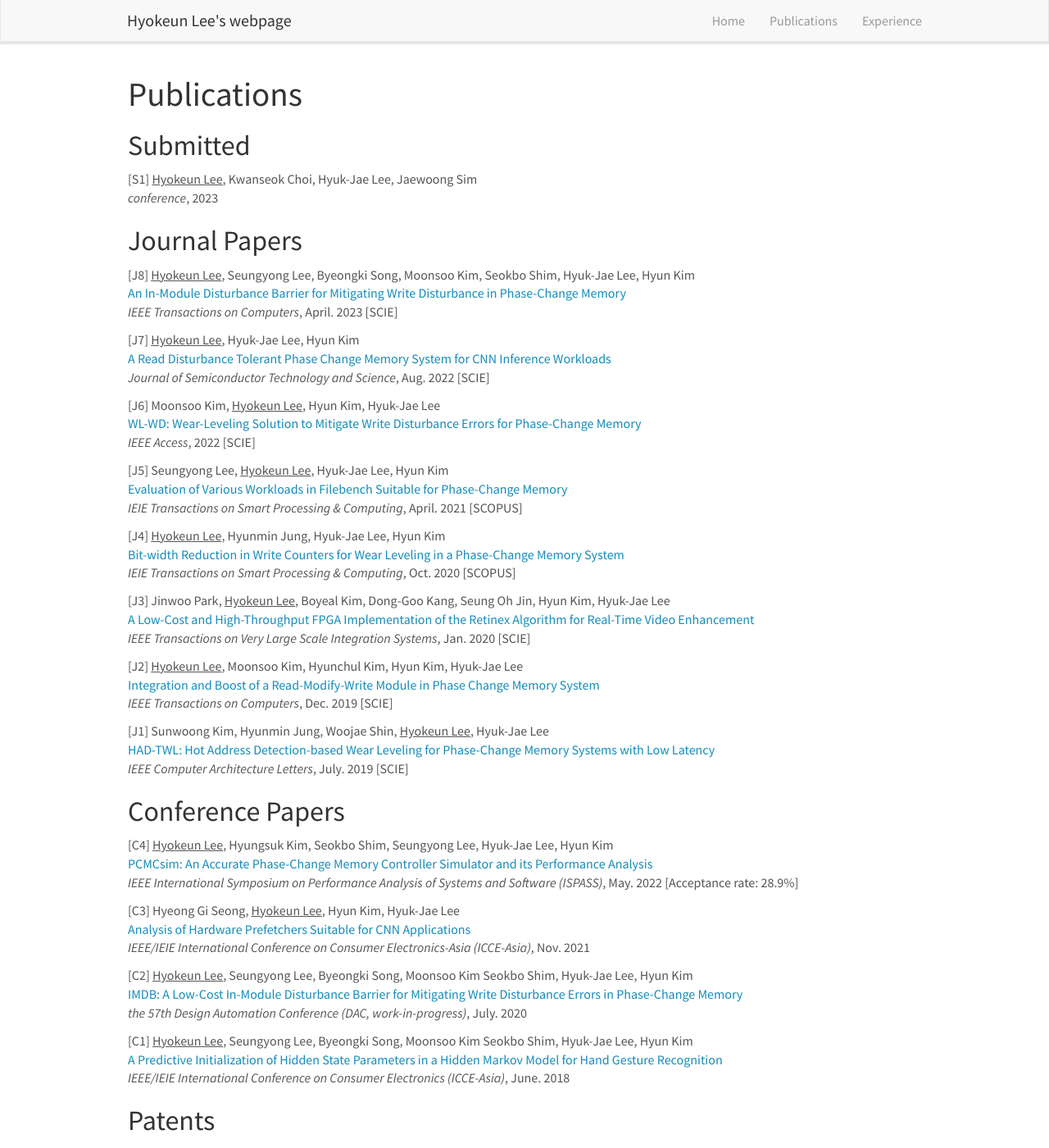
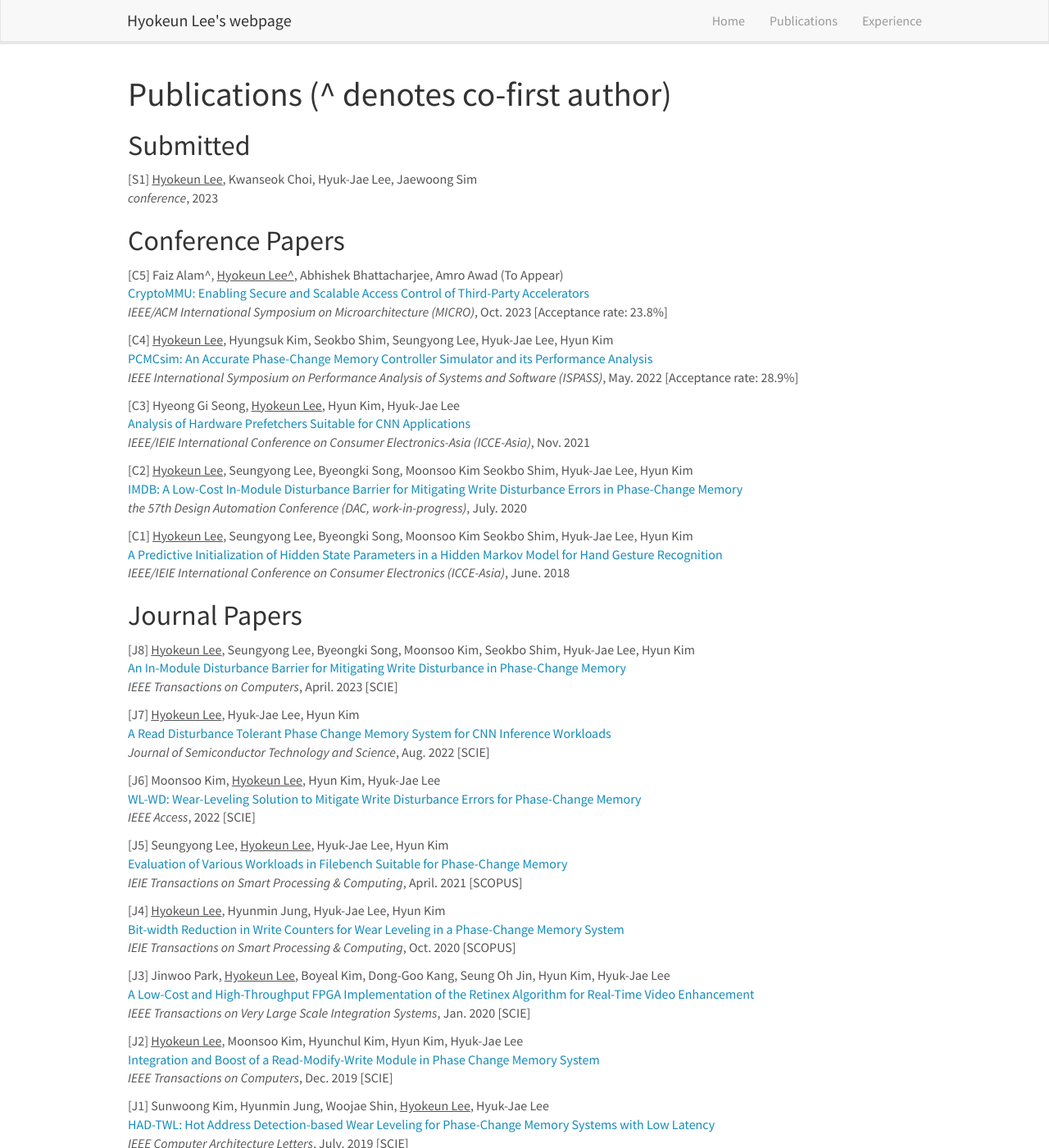
Before and after one commit to La-tale/sms.github.io, a Jekyll site: the page built from _pages/publications.md, in a window 1280 px wide and 1400 px high. Shown: the whole window at 82% size. Built offline with Jekyll 4.4.1, drawn with Linux system fonts in a browser that asks for light colours; nearby versions of some CDN libraries.

Commit message:
update pub

```diff
--- a/_data/news.yml
+++ b/_data/news.yml
@@ -1,3 +1,5 @@
+- date: July 2023
+  headline: "One paper is accepted by MICRO 2023!"
 
 - date: July 2022
   headline: "One paper is accepted by IEEE Transactions on Computers!"
--- a/_data/publist_conference.yml
+++ b/_data/publist_conference.yml
@@ -1,3 +1,14 @@
+- title: "CryptoMMU: Enabling Secure and Scalable Access Control of Third-Party Accelerators"
+  label: "[C5]"
+  image:
+  description:
+  authors: Faiz Alam^, <u>Hyokeun Lee^</u>, Abhishek Bhattacharjee, Amro Awad (To Appear)
+  issue: IEEE/ACM International Symposium on Microarchitecture (MICRO)
+  year: Oct. 2023
+  tier: "[Acceptance rate: 23.8%]"
+  highlight: 1
+
+
 - title: "PCMCsim: An Accurate Phase-Change Memory Controller Simulator and its Performance Analysis"
   label: "[C4]"
   image:
--- a/_pages/experience.md
+++ b/_pages/experience.md
@@ -13,6 +13,7 @@ permalink: /experience/
   - Development of secure hardware in an accelerator-rich architecture
   - Development of secure GPU with CXL memory expansion
   - Sponsor: Office of Naval Research, United States
+  - Related publications: [C5]
   - Role: Research participant, mentoring students research
 
 - **Towards Secure, Crash Recoverable and High-Performance Memory Systems in Future Expeditionary Tactical Systems**
--- a/_pages/publications.md
+++ b/_pages/publications.md
@@ -7,7 +7,7 @@ permalink: /publications/
 ---
 
 
-# Publications
+# Publications (^ denotes co-first author)
 
 ## Submitted
 {% for publi in site.data.publist_submit %}
@@ -16,16 +16,16 @@ permalink: /publications/
 {% endfor %}
 
 
-## Journal Papers
-{% for publi in site.data.publist_journal %}
+## Conference Papers
+{% for publi in site.data.publist_conference %}
   {{ publi.label }} {{ publi.authors }} <br />
   <a href="{{ publi.tlink }}">{{ publi.title }}</a> <br />
   <em>{{ publi.issue }}</em>, {{ publi.year }} {{ publi.tier }}
 {% endfor %}
 
 
-## Conference Papers
-{% for publi in site.data.publist_conference %}
+## Journal Papers
+{% for publi in site.data.publist_journal %}
   {{ publi.label }} {{ publi.authors }} <br />
   <a href="{{ publi.tlink }}">{{ publi.title }}</a> <br />
   <em>{{ publi.issue }}</em>, {{ publi.year }} {{ publi.tier }}
```
Also changed, not shown: 5 other files.
